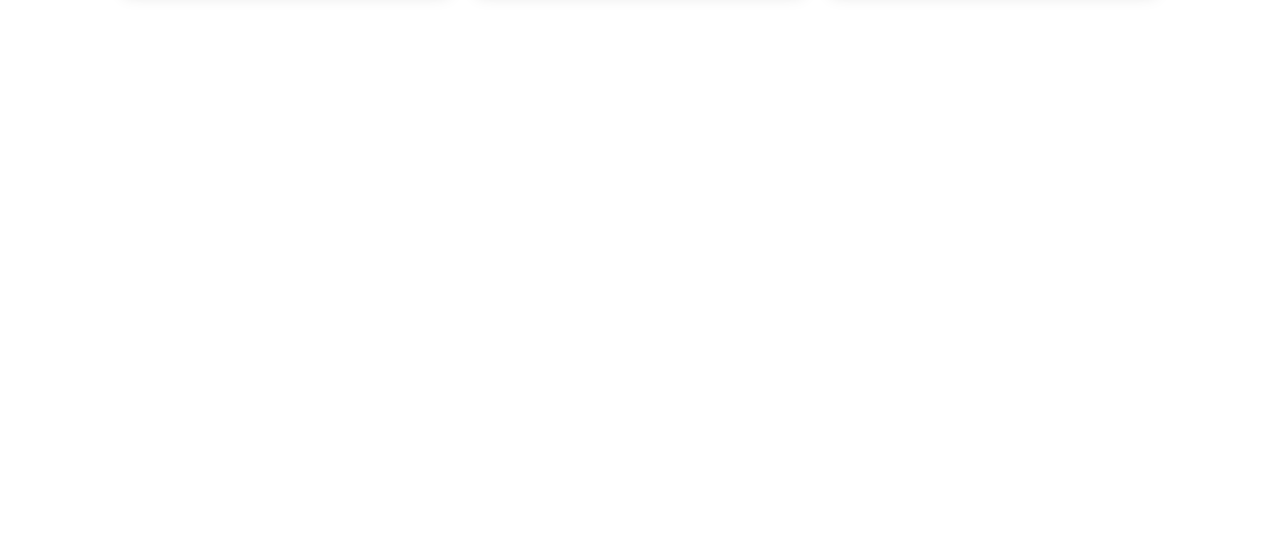
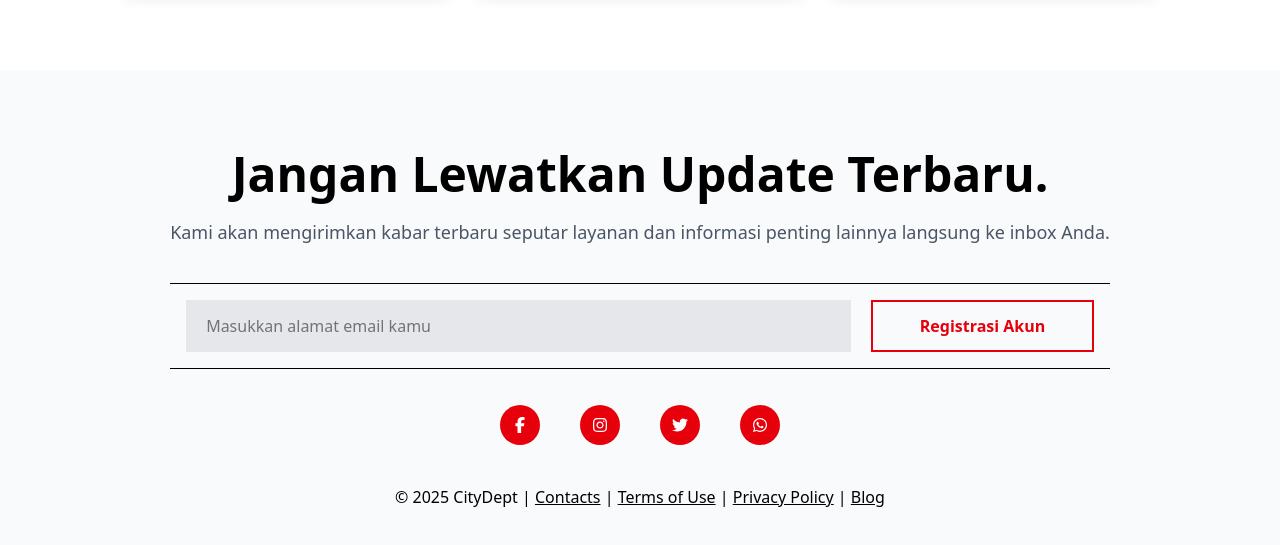
Before and after one commit to MBenedictt/lapor-pak-website, a React (Vite) app: page / in a window 1280 px wide. Shown: the part 2171-2716 px from the top of the page. Before the commit the page ends 2241 px from the top, so only its background shows below. Built offline with nearby package versions, Linux system fonts and the light colour scheme.

Commit message:
feat: Add FontAwesome icons and update HomePage layout

```diff
--- a/package.json
+++ b/package.json
@@ -10,6 +10,8 @@
     "preview": "vite preview"
   },
   "dependencies": {
+    "@fortawesome/free-brands-svg-icons": "^6.7.2",
+    "@fortawesome/react-fontawesome": "^0.2.2",
     "@tailwindcss/vite": "^4.1.11",
     "lucide-react": "^0.525.0",
     "react": "^18.3.1",
--- a/src/pages/HomePage.jsx
+++ b/src/pages/HomePage.jsx
@@ -1,5 +1,7 @@
 // import React from 'react';
 
+import { FontAwesomeIcon } from '@fortawesome/react-fontawesome';
+import { faFacebookF, faInstagram, faWhatsapp, faTwitter } from '@fortawesome/free-brands-svg-icons';
 import { Link } from "react-router-dom";
 import Navbar from "../components/Navbar";
 import ReportCard from "../components/ReportCard";
@@ -58,7 +60,7 @@
                 <div className="flex max-[991px]:flex-col-reverse justify-between items-center w-full gap-10">
                     <div className="w-7/12 max-[991px]:w-full mb-10 md:mb-0 max-sm:px-5">
                         <h1 className="text-5xl max-sm:text-4xl font-bold text-black mb-6 max-sm:text-center leading-[60px] max-sm:leading-[50px]">
-                            lapor<span className="text-red-600">PAK</span> by <span className="text-red-600">Dinas Perhubungan®</span>
+                            lapor<span className="text-red-600">PAK</span> by <span className="text-red-600">City Department®</span>
                         </h1>
                         <p className="text-gray-700 mb-8 leading-relaxed max-sm:text-center">
                             Punya keluhan soal lingkungan kota? Sampaikan langsung di LaporPAK! Kami adalah platform pengaduan terpadu yang siap menjembatani suara Anda dengan pihak berwenang. Bersama, kita wujudkan perubahan.
@@ -166,33 +168,39 @@
             </div>
 
             {/* Footer Section */}
-            {/* <div className="bg-gray-50 py-12 px-20 max-md:px-5">
-                <div className="max-w-7xl mx-auto flex flex-col md:flex-row items-center justify-between gap-10">
-                    <div className="w-5/12 max-[991px]:w-full flex justify-center relative">
-                        <div className="relative w-96 h-96 max-lg:w-72 rounded-full max-lg:h-72 overflow-hidden">
-                            <img
-                                src="/images/thumbsup.png"
-                                alt="User using phone"
-                                className="object-cover w-full h-full"
-                            />
-                        </div>
-                    </div>
-                    <div className="max-md:text-center lg:text-left w-full lg:w-8/12 max-md:w-3/4">
-                        <h2 className="text-3xl font-semibold text-gray-900 mb-4">
-                            Ada Kendala?
-                        </h2>
-                        <p className="text-gray-700 mb-6">
-                            Silakan kirim hubungi customer service kami atau kontak di bawah ini untuk informasi lebih lanjut.
-                        </p>
-                        <a
-                            href="https://www.civicplus.com"
-                            className="bg-red-600 text-white font-semibold px-6 py-3 rounded hover:bg-red-700 transition"
-                        >
-                            Visit Us
-                        </a>
+            <div className="bg-gray-50 pt-20 px-20 max-md:px-5 flex flex-col items-center">
+                <div className="flex flex-col items-center justify-center text-center gap-5 max-md:w-full">
+                    <h1 className="text-5xl font-bold text-black max-sm:text-4xl">Jangan Lewatkan Update Terbaru.</h1>
+                    <p className="text-lg max-sm:text-sm leading-relaxed text-gray-600">Kami akan mengirimkan kabar terbaru seputar layanan dan informasi penting lainnya langsung ke inbox Anda.</p>
+                    <form className="w-full border-t-1 border-b-1 p-4 flex gap-5 my-4 max-sm:flex-col max-md:py-6">
+                        <input
+                            type="email"
+                            placeholder="Masukkan alamat email kamu"
+                            className="w-9/12 max-sm:w-full px-5 py-2 max-md:py-3 bg-gray-200 focus:outline-none focus:bg-red-50 focus:ring-2 focus:ring-red-300"
+                        />
+                        <button className="w-3/12 max-sm:w-full cursor-pointer px-6 py-3 border-2 border-red-600 text-red-600 font-semibold rounded-none hover:bg-red-600 hover:text-white transition">
+                            Registrasi Akun
+                        </button>
+                    </form>
+                    <div className="grid grid-cols-4 gap-10 max-sm:gap-5">
+                        <Link to="/" className="bg-red-600 rounded-full w-10 h-10 flex items-center justify-center text-white">
+                            <FontAwesomeIcon icon={faFacebookF} />
+                        </Link>
+                        <Link to="/" className="bg-red-600 rounded-full w-10 h-10 flex items-center justify-center text-white">
+                            <FontAwesomeIcon icon={faInstagram} />
+                        </Link>
+                        <Link to="/" className="bg-red-600 rounded-full w-10 h-10 flex items-center justify-center text-white">
+                            <FontAwesomeIcon icon={faTwitter} />
+                        </Link>
+                        <Link to="/" className="bg-red-600 rounded-full w-10 h-10 flex items-center justify-center text-white">
+                            <FontAwesomeIcon icon={faWhatsapp} />
+                        </Link>
                     </div>
                 </div>
-            </div> */}
+                <div className='my-10 text-center'>
+                    <p>© 2025 CityDept | <Link to="/" className='underline'>Contacts</Link> | <Link to="/" className='underline'>Terms of Use</Link> | <Link to="/" className='underline'>Privacy Policy</Link> | <Link to="/" className='underline'>Blog</Link></p>
+                </div>
+            </div>
         </div>
     );
 }
```
Also changed, not shown: 1 other file (tests, documents, lock files or other folders).
